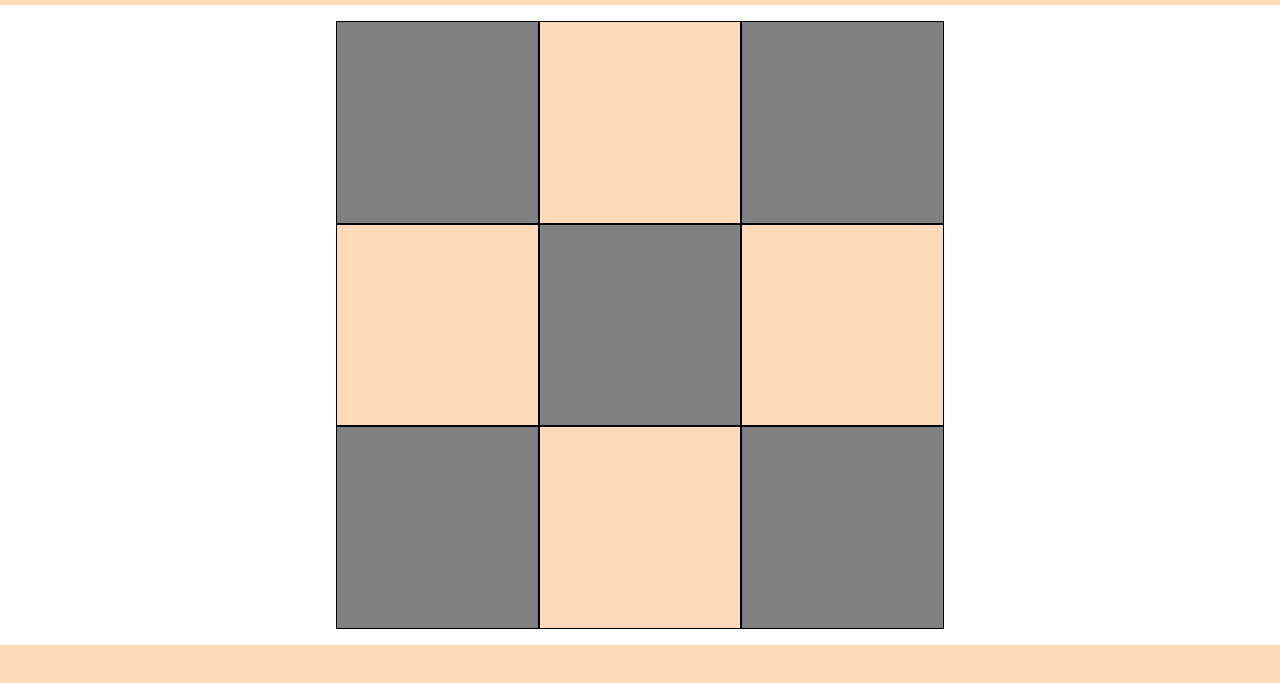
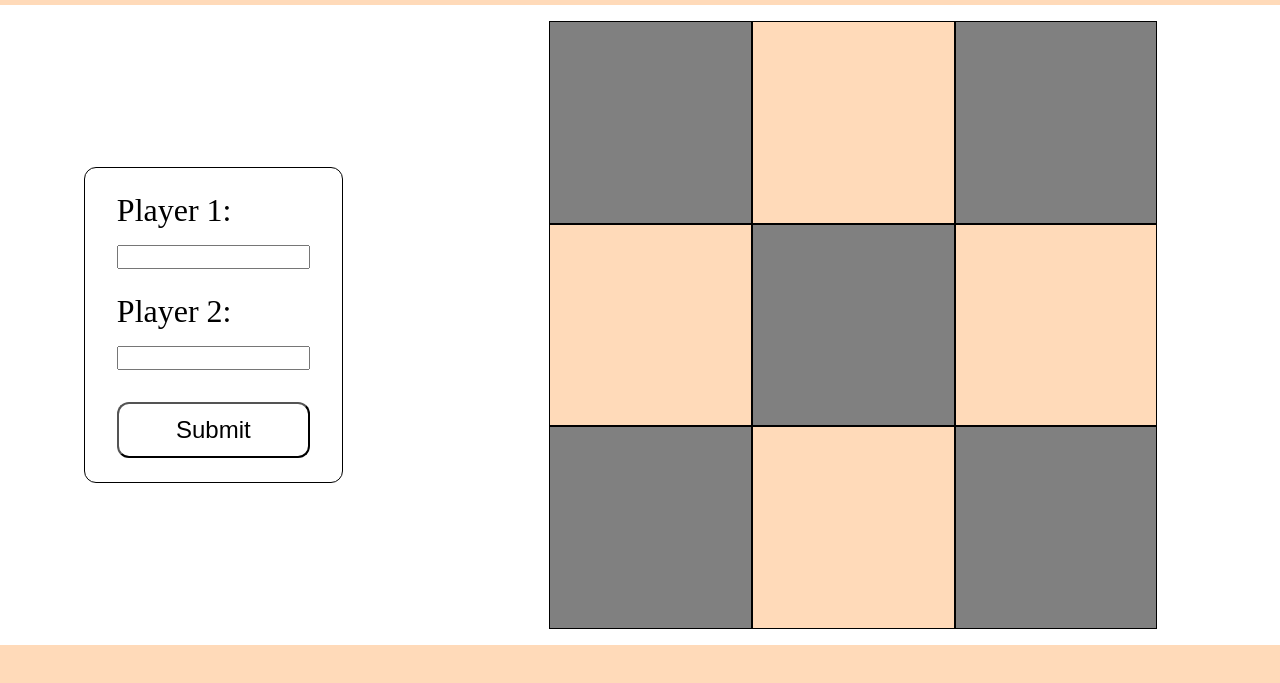
Before and after one commit to adamdrsinc/odin-tic-tac-toe, a plain HTML site: page index.html in a window 1280 px wide. Shown: the part 115-798 px from the top of the page. Drawn offline with Linux system fonts and the light colour scheme.

Commit message:
Add styling to form

```diff
--- a/css/style.css
+++ b/css/style.css
@@ -39,10 +39,75 @@ footer{
 
 .content{
     max-height: 80vh;
+    display: grid;
+    grid-template-columns: 1fr 2fr;
+    grid-template-rows: 1fr;
+
+    justify-items: center;
+    align-items: center;
+}
+
+#user-column{
+    width: 100%;
+    height: 60%;
+    display: flex;
+    align-items: center;
+    justify-content: center;
+
+}
+
+form{
+    display: flex;
+    flex-direction: column;
+
+    border: 1px solid black;
+    border-radius: 12px;
+
+    padding: 24px 32px;
+    margin: 0 1vw;
+    min-width: 60%;
+    gap: 24px;
+}
+
+.player-input{
     display: flex;
     flex-direction: column;
     justify-content: center;
-    align-items: center;
+    gap: 16px;
+}
+
+form label{
+    font-size: 2rem;
+}
+
+form input{
+    max-height: 64px;
+    min-height: 24px;
+    padding: 0 6px;
+}
+
+form button{
+    padding: 12px 32px;
+    margin-top: 1vh;
+
+    font-size: 1.5rem;
+
+    border-radius: 12px;
+
+    max-width: 200px;
+
+    cursor: pointer;
+
+    background-color: white;
+    transition: background-color 0.2s ease;
+}
+
+form button:hover{
+    background-color: lightgray;
+}
+
+input + label{
+    margin-top: 1vh;
 }
 
 #grid{
--- a/index.html
+++ b/index.html
@@ -14,8 +14,18 @@
         <h1 id="title">Odin Tic-Tac-Toe</h1>
     </header>
     <div class="content">
-        <div class="user-column">
-
+        <div id="user-column">
+            <form action="">
+                <div class="player-input">
+                    <label for="player-1">Player 1:</label>
+                    <input type="text" id="player-1" name="player1Name" required>
+                </div>
+                <div class="player-input">
+                    <label for="player-2">Player 2:</label>
+                    <input type="text" id="player-2" name="player2Name" required>
+                </div>
+                <button type="submit">Submit</button>
+            </form>
         </div>
         <div id="grid">
             <div class="grid-square"></div>
```
